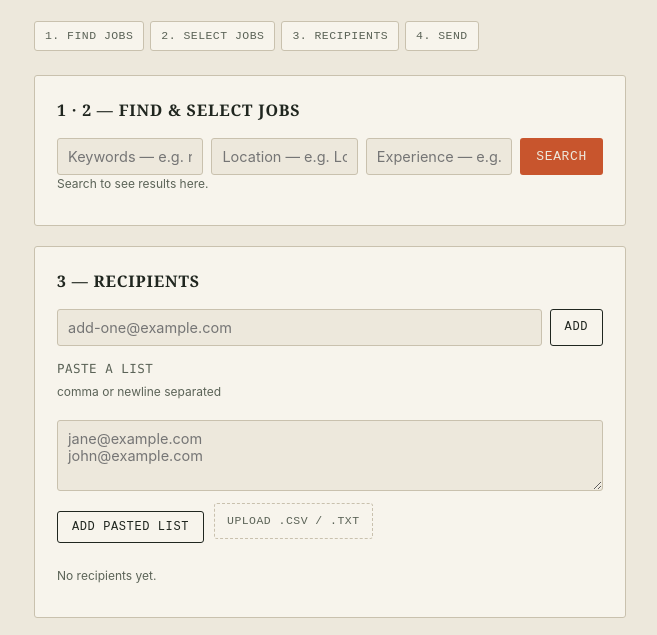
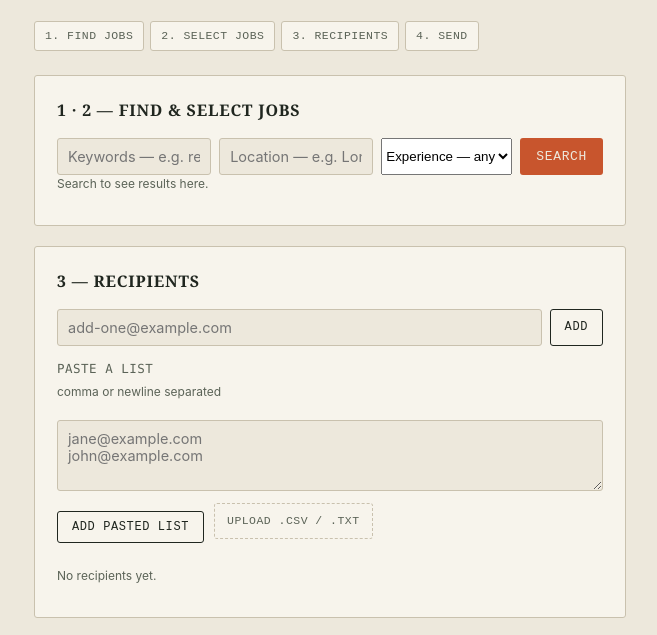
Before and after one commit to navyaaaasingh/job-broadcaster, a website: page public/index.html in a window 1280 px wide. Shown: the part 130-765 px from the top of the page, without its empty margins (310-967 px from the left). Drawn offline with Linux system fonts and the light colour scheme; no server answers.

Commit message:
Update index.html

```diff
--- a/public/index.html
+++ b/public/index.html
@@ -20,7 +20,7 @@
   <div class="steps">
     <span class="step" data-step="1">1. Find jobs</span>
     <span class="step" data-step="2">2. Select jobs</span>
-   <span class="step" data-step="3">3. Recipients</span>
+    <span class="step" data-step="3">3. Recipients</span>
     <span class="step" data-step="4">4. Send</span>
   </div>
 
@@ -31,14 +31,22 @@
       <form id="search-form" class="inline-form">
         <input type="text" name="keywords" placeholder="Keywords — e.g. react developer" />
         <input type="text" name="location" placeholder="Location — e.g. London" />
-        <input type="text" name="experience" placeholder="Experience — e.g. 2-3 years" />
+        <select name="experience">
+          <option value="">Experience — any</option>
+          <option value="0-1 years">0-1 years</option>
+          <option value="1-2 years">1-2 years</option>
+          <option value="2-3 years">2-3 years</option>
+          <option value="3-5 years">3-5 years</option>
+          <option value="5-8 years">5-8 years</option>
+          <option value="8+ years">8+ years</option>
+        </select>
         <button type="submit">Search</button>
       </form>
       <p class="hint" id="search-meta">Search to see results here.</p>
       <ul id="job-results" class="jobs selectable"></ul>
     </section>
 
-   <section class="card">
+    <section class="card">
       <h2>3 — Recipients</h2>
 
       <div class="recipient-add">
```
